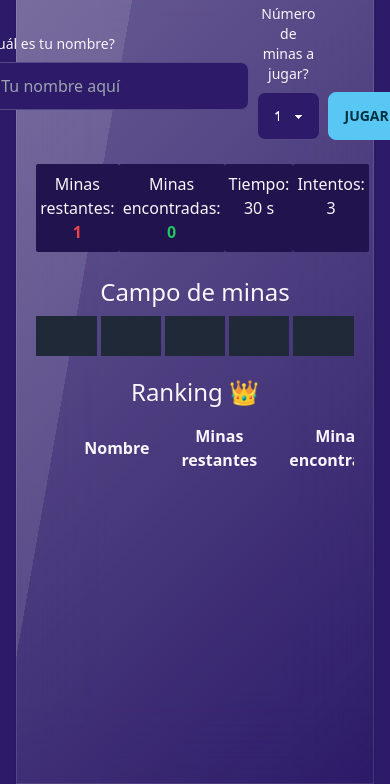
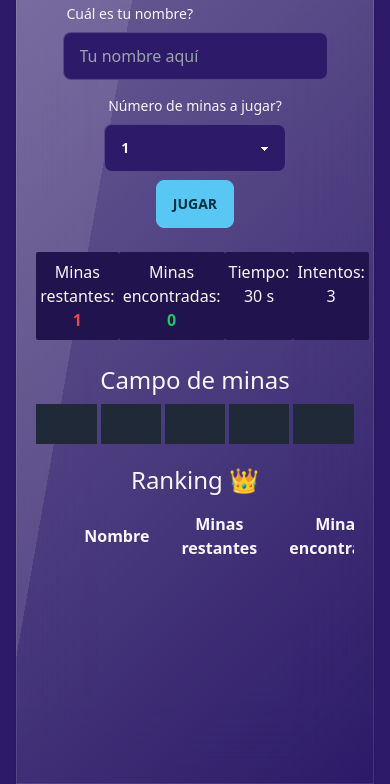
Before and after one commit to Jhersonnpa/Buscaminas, a website: page index.html in a window 390 px wide. Shown: the part 60-844 px from the top of the page. Drawn offline with Linux system fonts and the light colour scheme.

Commit message:
Mejora responsive mobile

```diff
--- a/index.html
+++ b/index.html
@@ -23,7 +23,7 @@
 <body>
     <div class="container w-11/12 min-h-screen glass mx-auto text-center p-5">
         <h1 class="text-3xl">Buscaminas 💣</h1>
-        <div class="flex w-full gap-2 justify-center items-center">
+        <div class="flex flex-col md:flex-row w-full gap-2 justify-center items-center">
             <div class="form-control">
                 <label class="label" for="name">
                     <span class="label-text">Cuál es tu nombre?</span>
@@ -50,7 +50,7 @@
                     <option value="10">10</option>
                 </select>
             </div>
-            <button class="btn btn-secondary max-w-xs self-end" onclick="jugar()">Jugar</button>
+            <button class="btn btn-secondary max-w-xs mx-auto self-end" onclick="jugar()">Jugar</button>
         </div>
         <div class="flex justify-around my-6">
             <span class="bg-neutral rounded-sm py-2 px-1">Minas restantes: <span id="minasPorEncontrar"
```
Also changed, not shown: dist/output.css.
